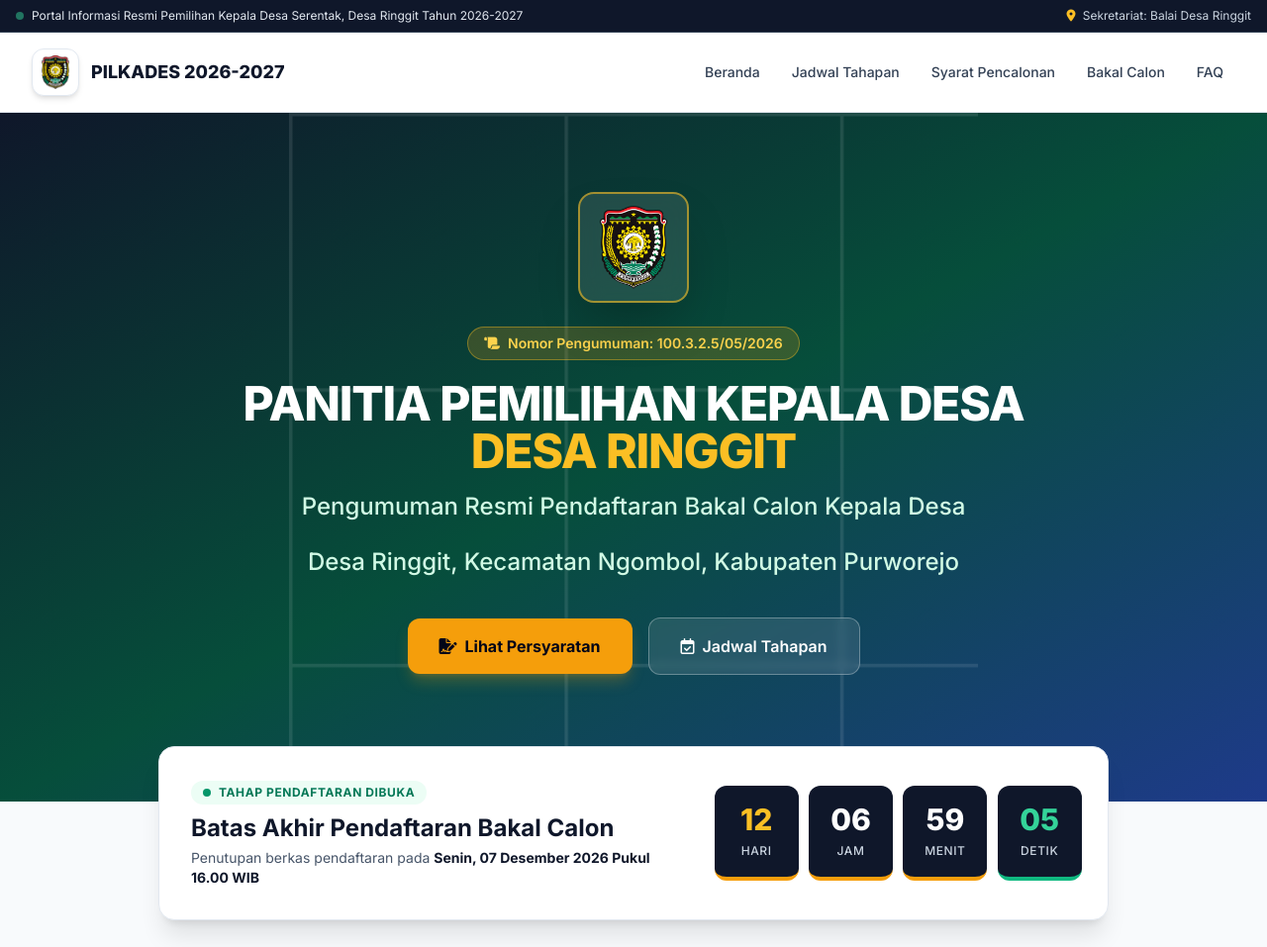
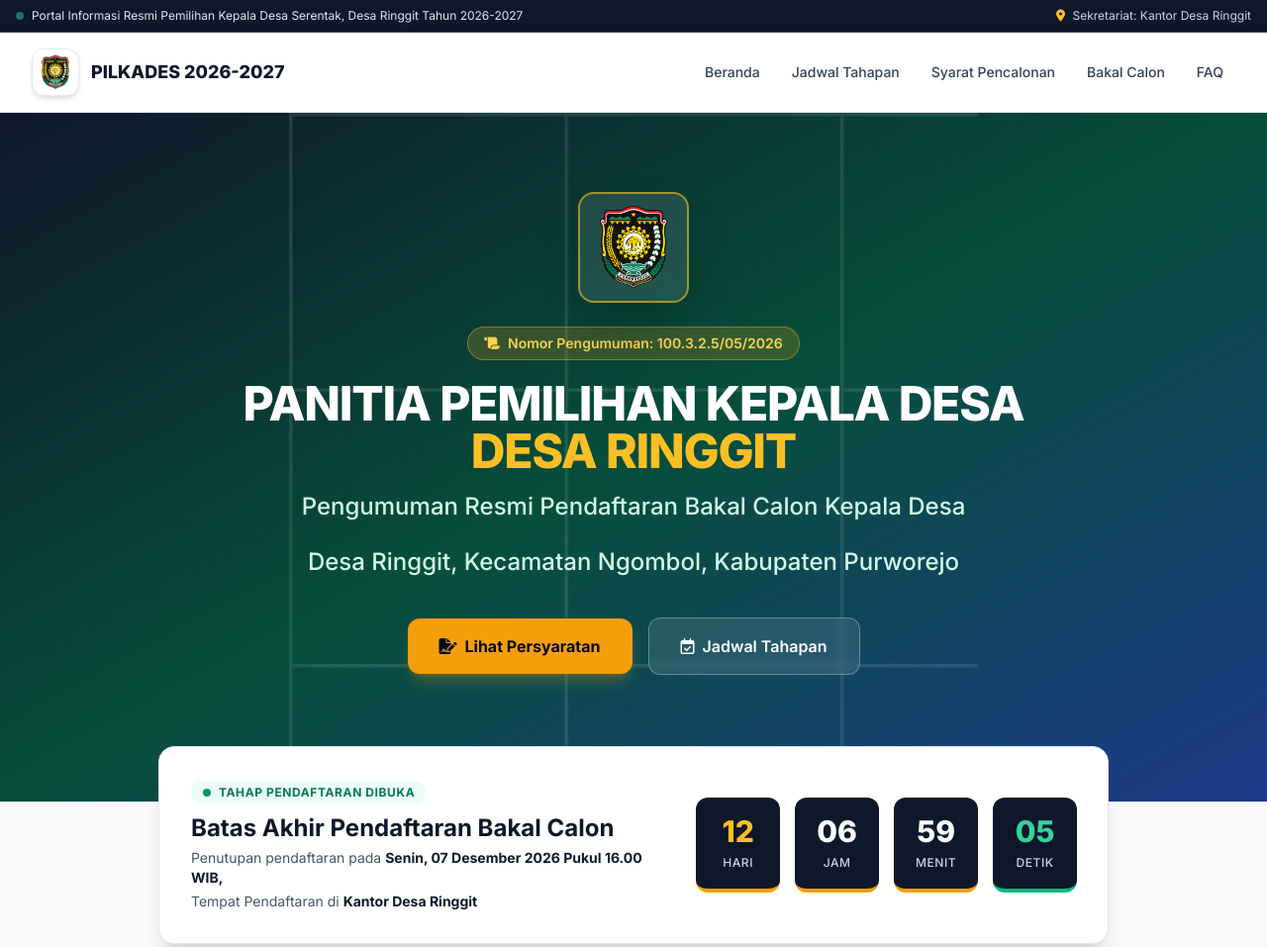
Before and after one commit to Nurfahimww/ringgitmemilih, a plain HTML site: page index.html in a window 1280 px wide. Shown: the top 957 px of the page at 99% size. Drawn offline with nearby package versions, Linux system fonts and the light colour scheme.

Commit message:
edit tulisan di countdown

```diff
--- a/index.html
+++ b/index.html
@@ -16,7 +16,7 @@
     <!-- Open Graph / WhatsApp / Facebook / Telegram / Instagram -->
     <meta property="og:type" content="website" />
     <meta property="og:url" content="https://ringgitmemilih.netlify.app/" />
-    <meta property="og:title" content="Ringgit Memilih — Informasi & Rekrutmen" />
+    <meta property="og:title" content="Ringgit Memilih — Informasi Pendaftaran Bakal Calon Kades" />
     <meta property="og:description" content="Portal informasi, jadwal, dan berkas persyaratan pemilihan serta rekrutmen." />
     <meta property="og:image" content="https://ringgitmemilih.netlify.app/assets/og-preview.jpg" />
     <meta property="og:image:width" content="1200" />
@@ -63,7 +63,7 @@
                 <span>Portal Informasi Resmi Pemilihan Kepala Desa Serentak, Desa Ringgit Tahun 2026-2027</span>
             </div>
             <div class="flex items-center gap-4 text-slate-300">
-                <span class="hidden md:inline"><i class="fa-solid fa-location-dot text-amber-400 mr-1"></i> Sekretariat: Balai Desa Ringgit</span>
+                <span class="hidden md:inline"><i class="fa-solid fa-location-dot text-amber-400 mr-1"></i> Sekretariat: Kantor Desa Ringgit</span>
             </div>
         </div>
     </div>
@@ -179,7 +179,8 @@
                         Tahap Pendaftaran Dibuka
                     </div>
                     <h2 class="text-xl sm:text-2xl font-bold text-slate-900">Batas Akhir Pendaftaran Bakal Calon</h2>
-                    <p class="text-sm text-slate-600 mt-1">Penutupan berkas pendaftaran pada <strong class="text-slate-900" id="deadline-text">Senin, 07 Desember 2026 Pukul 16.00 WIB</strong></p>
+                    <p class="text-sm text-slate-600 mt-1">Penutupan pendaftaran pada <strong class="text-slate-900" id="deadline-text">Senin, 07 Desember 2026 Pukul 16.00 WIB, </strong></p>
+                    <p class="text-sm text-slate-600 mt-1">Tempat Pendaftaran di <strong class="text-slate-900"id="deadline-text">Kantor Desa Ringgit</strong></p>
                 </div>
 
                 <!-- Kotak Hitung Mundur -->
```
